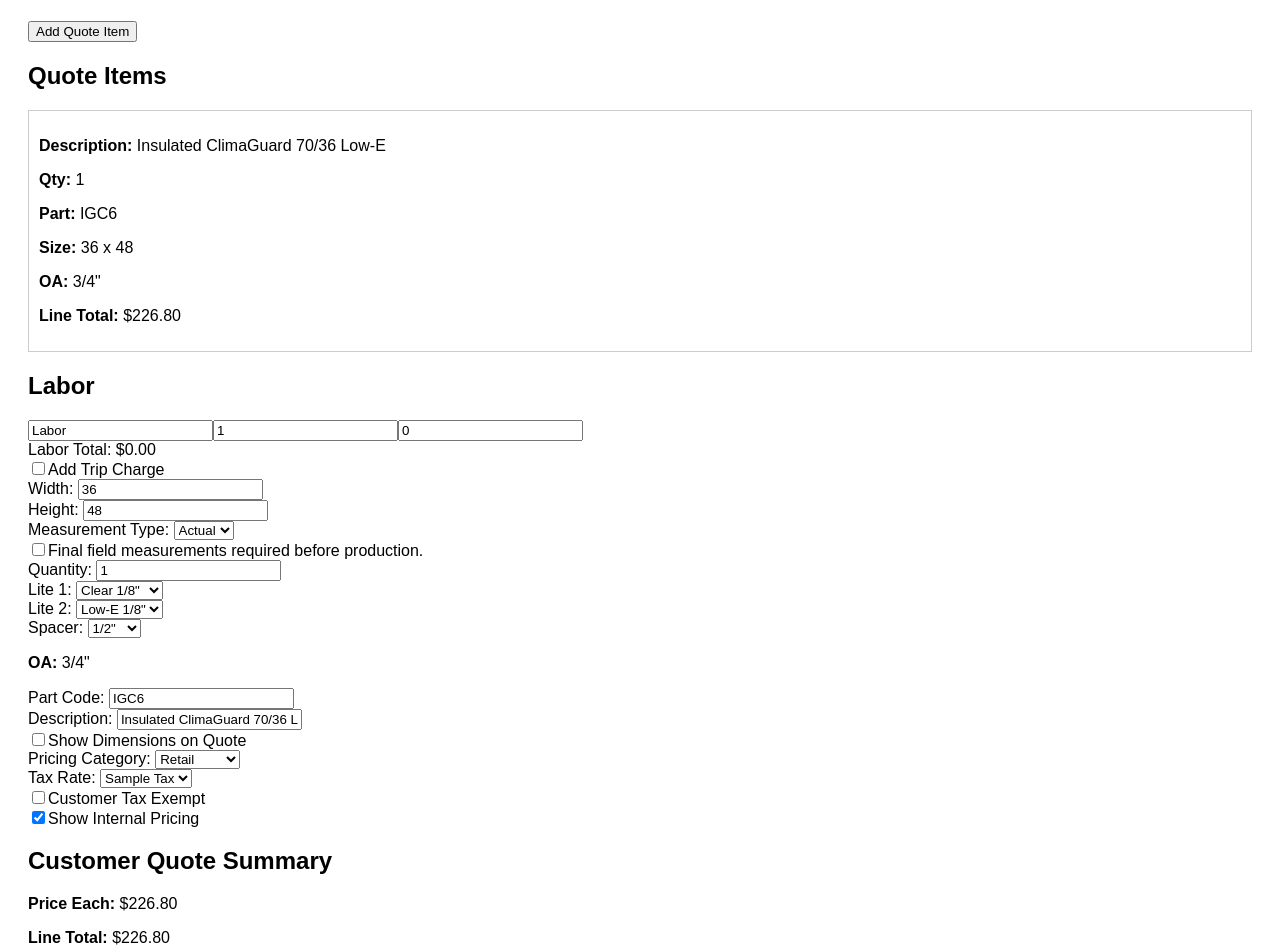
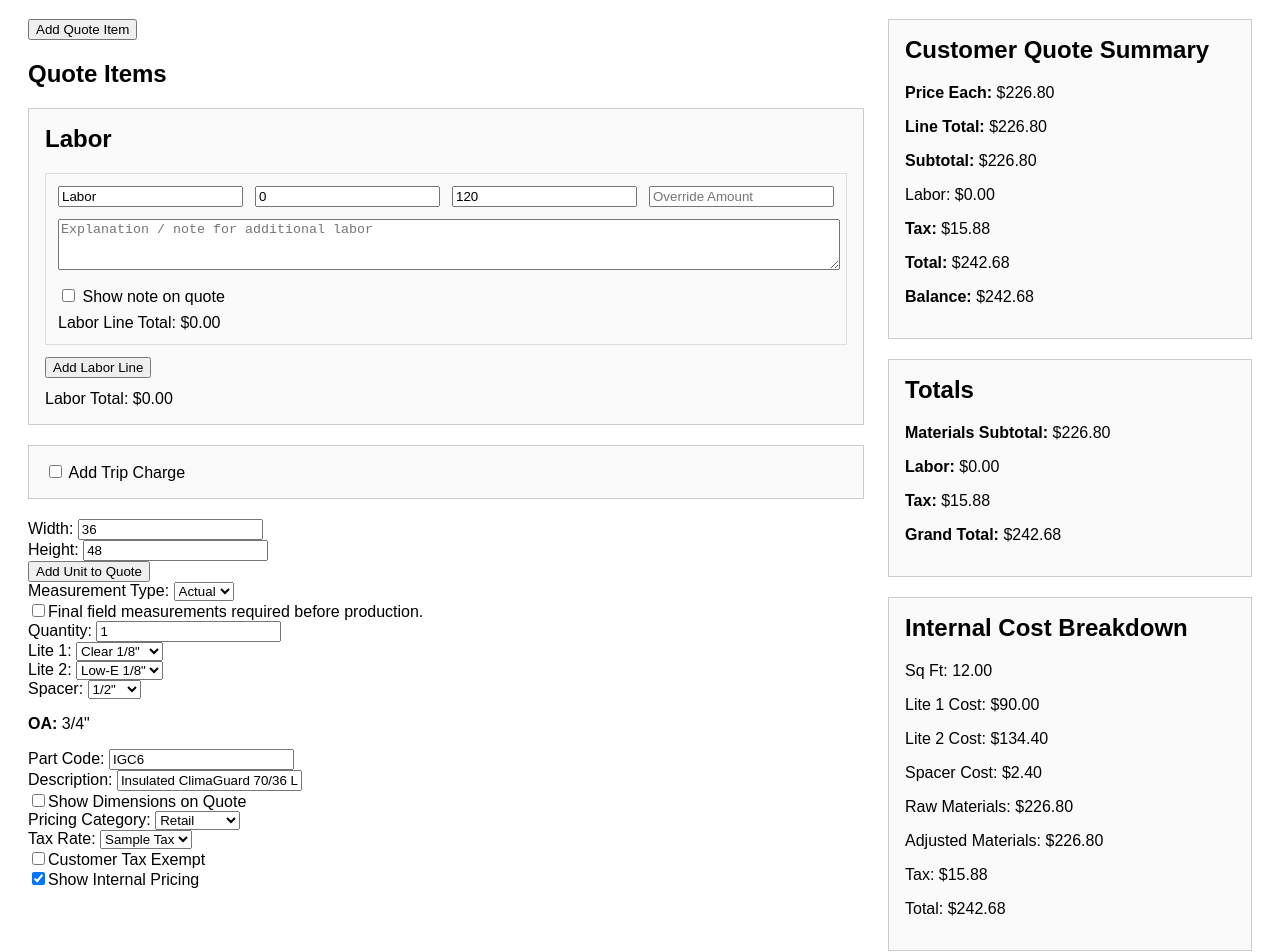
Before and after one commit to fastglassmirrorsandmore/fast-glass-app, a Next.js app: page /quote/new in a window 1280 px wide. Shown: the part 87-1039 px from the top of the page. Built offline with nearby package versions, Linux system fonts and the light colour scheme.

Commit message:
Add multi-line quote builder (basic working version)
- Added quoteItems state
- Added Add Unit to Quote functionality
- Added validation for part code and description
- Synced description with part code

```diff
--- a/src/app/quote/new/page.tsx
+++ b/src/app/quote/new/page.tsx
@@ -1,8 +1,19 @@
 "use client";
 
-import { useMemo, useState } from "react";
+import { useEffect, useMemo, useState } from "react";
 import { priceInsulatedUnit } from "../../../lib/pricing/insulated-unit-pricing";
 import { parseFractionalInches } from "../../../lib/dimensions";
+
+type QuoteItem = {
+  id: string;
+  part: string;
+  description: string;
+  qty: number;
+  width: string;
+  height: string;
+  oa: string;
+  lineTotal: number;
+};
 
 const currency = new Intl.NumberFormat("en-US", {
   style: "currency",
@@ -41,6 +52,7 @@ function getById<T extends { id: string }>(items: T[], id: string): T {
 export default function NewQuotePage() {
   const [width, setWidth] = useState("36");
   const [height, setHeight] = useState("48");
+  const [quoteItems, setQuoteItems] = useState<QuoteItem[]>([]);
   const [measurementType, setMeasurementType] = useState("actual");
   const [finalMeasurementsRequired, setFinalMeasurementsRequired] = useState(false);
   const [quantity, setQuantity] = useState(1);
@@ -54,33 +66,78 @@ export default function NewQuotePage() {
   const [showDimensionsOnQuote, setShowDimensionsOnQuote] = useState(false);
   const [partCode, setPartCode] = useState("IGC6");
   const [description, setDescription] = useState("Insulated ClimaGuard 70/36 Low-E");
+useEffect(() => {
+  if (partCode === "IGC6") {
+    setDescription("Insulated ClimaGuard 70/36 Low-E");
+  } else if (partCode === "IGCR") {
+    setDescription("Insulated Clear");
+  } else if (partCode === "IGC270") {
+    setDescription("Insulated Cardinal 270");
+  } else if (partCode === "IGC366") {
+    setDescription("Insulated Cardinal 366 Low-E");
+  } else if (!partCode.trim()) {
+    setDescription("");
+  }
+}, [partCode]);
 
   const [laborItems, setLaborItems] = useState([
     {
       id: 1,
       description: "Labor",
-    qty: "1",
-    rate: "0",
+      hours: "0",
+      rate: "120",
+      override: "",
+      note: "",
+      showNoteOnQuote: false,
     },
   ]);
+
   const [showTripCharge, setShowTripCharge] = useState(false);
   const [tripChargeMiles, setTripChargeMiles] = useState("0");
-  const [tripChargeRate, setTripChargeRate] = useState("0.725");
+  const [tripChargeRate, setTripChargeRate] = useState("2.725");
 
-  const [quoteItems, setQuoteItems] = useState([
-    {
-    id: 1,
-    description: "",
-    quantity: 1,
-    partCode: "IGC6",
-    width: "36",
-    height: "48",
-    measurementType: "actual",
-    finalMeasurementsRequired: false,
-    oa: '3/4"',
-    lineTotal: 0,
-  },
-]);
+
+// ✅ PASTE FUNCTION HERE
+function handleAddUnit() {
+  if (!width.trim() || !height.trim()) {
+    alert("Please enter width and height.");
+    return;
+  }
+
+  if (!partCode.trim()) {
+    alert("Please enter a part code.");
+    return;
+  }
+
+  if (!description.trim()) {
+    alert("Please enter a description.");
+    return;
+  }
+
+  if (quantity <= 0) {
+    alert("Quantity must be at least 1.");
+    return;
+  }
+
+  const newItem: QuoteItem = {
+    id: crypto.randomUUID(),
+    part: partCode,
+    description: description,
+    qty: quantity,
+    width,
+    height,
+    oa: overallThickness,
+    lineTotal: priceEach * quantity,
+  };
+
+  setQuoteItems((prev) => [...prev, newItem]);
+
+  setWidth("");
+  setHeight("");
+  setQuantity(1);
+  setPartCode("");
+  setDescription("");
+}
 
   const pricingCategory = getById(PRICING_CATEGORIES, pricingCategoryId);
   const taxRate = getById(TAX_RATES, taxRateId);
@@ -104,8 +161,6 @@ function formatThickness(value: number): string {
     const rounded = Number(value.toFixed(3)).toString();
     return fractions[rounded] ?? `${value}"`;
   }
-
-
 
   const totals = useMemo(() => {
     const parsedWidth = parseFractionalInches(width);
@@ -150,16 +205,25 @@ const totals = useMemo(() => {
     taxRate,
     customerTaxExempt,
   ]);
+
   const customerSubtotal = totals ? totals.adjustedMaterialsAmount : 0;
   const customerTax = totals ? totals.taxAmount : 0;
+
   const laborTotal = laborItems.reduce((sum, item) => {
-  return sum + (Number(item.qty) || 0) * (Number(item.rate) || 0);
+    const calculated = (Number(item.hours) || 0) * (Number(item.rate) || 0);
+    const finalAmount =
+      item.override !== "" ? (Number(item.override) || 0) : calculated;
+
+    return sum + finalAmount;
   }, 0);
-const tripChargeTotal =
-  showTripCharge
+
+  const tripChargeTotal = showTripCharge
     ? (Number(tripChargeMiles) || 0) * (Number(tripChargeRate) || 0)
     : 0;
-const customerTotal = customerSubtotal + laborTotal + tripChargeTotal + customerTax;
+
+  const customerTotal =
+    customerSubtotal + laborTotal + tripChargeTotal + customerTax;
+
   const priceEach = quantity > 0 ? customerSubtotal / quantity : 0;
 
   const lineDescription = showDimensionsOnQuote
@@ -170,13 +234,13 @@ const displayQuoteItems = quoteItems.map((item, index) => {
     if (index === 0) {
       return {
         ...item,
-      description: description,
-      quantity: quantity,
-      partCode: partCode,
-      width: width,
-      height: height,
-      measurementType: measurementType,
-      finalMeasurementsRequired: finalMeasurementsRequired,
+        description,
+        quantity,
+        partCode,
+        width,
+        height,
+        measurementType,
+        finalMeasurementsRequired,
         oa: formatThickness(overallThickness),
         lineTotal: customerSubtotal,
       };
@@ -187,8 +251,17 @@ const displayQuoteItems = quoteItems.map((item, index) => {
 
   return (
     <main style={{ padding: "20px", fontFamily: "Arial" }}>
-    <h1>Quote Builder</h1>
+      <h1 style={{ marginBottom: "20px" }}>Quote Builder</h1>
 
+      <div
+        style={{
+          display: "grid",
+          gridTemplateColumns: "2fr 1fr",
+          gap: "24px",
+          alignItems: "start",
+        }}
+      >
+        <div>
           <button
             type="button"
             onClick={() =>
@@ -211,6 +284,7 @@ return (
           >
             Add Quote Item
           </button>
+
           <h2>Quote Items</h2>
 
           {displayQuoteItems.map((item) => (
@@ -234,72 +308,145 @@ return (
                   Final field measurements required before production.
                 </p>
               )}
-    <p><strong>Line Total:</strong> ${item.lineTotal.toFixed(2)}</p>
+              <p><strong>Line Total:</strong> {currency.format(item.lineTotal)}</p>
             </div>
           ))}
-<div className="mt-6 rounded-xl border bg-white p-4">
-  <h2 className="mb-4 text-lg font-semibold">Labor</h2>
-<div className="grid gap-4 md:grid-cols-3">
+
+          <div style={{ border: "1px solid #ccc", padding: "16px", marginBottom: "20px", background: "#fafafa" }}>
+            <h2 style={{ marginTop: 0 }}>Labor</h2>
+
+            {laborItems.map((item, index) => {
+              const calculated = (Number(item.hours) || 0) * (Number(item.rate) || 0);
+              const finalAmount =
+                item.override !== "" ? (Number(item.override) || 0) : calculated;
+
+              return (
+                <div key={item.id} style={{ border: "1px solid #ddd", padding: "12px", marginBottom: "12px" }}>
+                  <div style={{ display: "grid", gridTemplateColumns: "repeat(4, 1fr)", gap: "12px" }}>
                     <input
                       type="text"
-    value={laborItems[0].description}
+                      value={item.description}
                       onChange={(e) => {
                         const updated = [...laborItems];
-      updated[0].description = e.target.value;
+                        updated[index].description = e.target.value;
                         setLaborItems(updated);
                       }}
                       placeholder="Labor Description"
-    className="border p-2"
                     />
 
                     <input
                       type="number"
-    value={laborItems[0].qty}
+                      value={item.hours}
                       onChange={(e) => {
                         const updated = [...laborItems];
-      updated[0].qty = e.target.value;
+                        updated[index].hours = e.target.value;
                         setLaborItems(updated);
                       }}
-    placeholder="Qty"
-    className="border p-2"
+                      placeholder="Hours"
                     />
 
                     <input
                       type="number"
-    value={laborItems[0].rate}
+                      value={item.rate}
                       onChange={(e) => {
                         const updated = [...laborItems];
-      updated[0].rate = e.target.value;
+                        updated[index].rate = e.target.value;
                         setLaborItems(updated);
                       }}
                       placeholder="Rate"
-    className="border p-2"
+                    />
+
+                    <input
+                      type="number"
+                      value={item.override}
+                      onChange={(e) => {
+                        const updated = [...laborItems];
+                        updated[index].override = e.target.value;
+                        setLaborItems(updated);
+                      }}
+                      placeholder="Override Amount"
                     />
                   </div>
 
-  <div className="mt-3 text-sm">
+                  <div style={{ marginTop: "12px" }}>
+                    <textarea
+                      value={item.note}
+                      onChange={(e) => {
+                        const updated = [...laborItems];
+                        updated[index].note = e.target.value;
+                        setLaborItems(updated);
+                      }}
+                      placeholder="Explanation / note for additional labor"
+                      style={{ width: "100%" }}
+                      rows={3}
+                    />
+                  </div>
+
+                  <div style={{ marginTop: "12px" }}>
+                    <label>
+                      <input
+                        type="checkbox"
+                        checked={item.showNoteOnQuote}
+                        onChange={(e) => {
+                          const updated = [...laborItems];
+                          updated[index].showNoteOnQuote = e.target.checked;
+                          setLaborItems(updated);
+                        }}
+                      />{" "}
+                      Show note on quote
+                    </label>
+                  </div>
+
+                  <div style={{ marginTop: "8px" }}>
+                    Labor Line Total: {currency.format(finalAmount)}
+                  </div>
+                </div>
+              );
+            })}
+
+            <button
+              type="button"
+              onClick={() => {
+                setLaborItems([
+                  ...laborItems,
+                  {
+                    id: Date.now(),
+                    description: "Labor",
+                    hours: "0",
+                    rate: "120",
+                    override: "",
+                    note: "",
+                    showNoteOnQuote: false,
+                  },
+                ]);
+              }}
+            >
+              Add Labor Line
+            </button>
+
+            <div style={{ marginTop: "12px" }}>
               Labor Total: {currency.format(laborTotal)}
             </div>
           </div>
-<div className="mt-6 rounded-xl border bg-white p-4">
-  <label className="flex items-center gap-2 text-sm font-medium">
+
+          <div style={{ border: "1px solid #ccc", padding: "16px", marginBottom: "20px", background: "#fafafa" }}>
+            <label>
               <input
                 type="checkbox"
                 checked={showTripCharge}
                 onChange={(e) => setShowTripCharge(e.target.checked)}
-    />
+              />{" "}
               Add Trip Charge
             </label>
 
             {showTripCharge && (
               <>
-      <div className="mt-4 grid gap-4 md:grid-cols-2">
+                <div style={{ display: "grid", gridTemplateColumns: "1fr 1fr", gap: "12px", marginTop: "12px" }}>
                   <input
                     type="number"
                     value={tripChargeMiles}
                     onChange={(e) => setTripChargeMiles(e.target.value)}
                     placeholder="TC Miles"
-          className="border p-2"
                   />
 
                   <input
@@ -307,16 +454,16 @@ return (
                     value={tripChargeRate}
                     onChange={(e) => setTripChargeRate(e.target.value)}
                     placeholder="TC Rate"
-          className="border p-2"
                   />
                 </div>
 
-      <div className="mt-3 text-sm">
+                <div style={{ marginTop: "12px" }}>
                   Trip Charge Total: {currency.format(tripChargeTotal)}
                 </div>
               </>
             )}
           </div>
+
           <div>
             <label>Width: </label>
             <input type="text" value={width} onChange={(e) => setWidth(e.target.value)} />
@@ -327,21 +474,21 @@ return (
             <input type="text" value={height} onChange={(e) => setHeight(e.target.value)} />
           </div>
 
-    {/* 👉 ADD THIS RIGHT HERE 👇 */}
           <div>
+<div>
+  <button type="button" onClick={handleAddUnit}>
+    Add Unit to Quote
+  </button>
+</div>
             <label>Measurement Type: </label>
-      <select
-        value={measurementType}
-        onChange={(e) => setMeasurementType(e.target.value)}
-      >
+            <select value={measurementType} onChange={(e) => setMeasurementType(e.target.value)}>
               <option value="actual">Actual</option>
               <option value="block">Block</option>
             </select>
           </div>
+
           {measurementType === "block" && (
-  <p style={{ color: "red", fontWeight: "bold" }}>
-    See Original
-  </p>
+            <p style={{ color: "red", fontWeight: "bold" }}>See Original</p>
           )}
 
           <div>
@@ -396,9 +543,11 @@ return (
               ))}
             </select>
           </div>
+
           <p>
             <strong>OA:</strong> {formatThickness(overallThickness)}
           </p>
+
           <div>
             <label>Part Code: </label>
             <input
@@ -460,6 +609,7 @@ return (
               Customer Tax Exempt
             </label>
           </div>
+
           <div>
             <label>
               <input
@@ -470,72 +620,62 @@ return (
               Show Internal Pricing
             </label>
           </div>
+        </div>
 
-
-<h2>Customer Quote Summary</h2>
-
+        <div>
+          <div style={{ border: "1px solid #ccc", padding: "16px", marginBottom: "20px", background: "#fafafa" }}>
+            <h2 style={{ marginTop: 0 }}>Customer Quote Summary</h2>
             <p><strong>Price Each:</strong> {currency.format(priceEach)}</p>
             <p><strong>Line Total:</strong> {currency.format(customerSubtotal)}</p>
             <p><strong>Subtotal:</strong> {currency.format(customerSubtotal)}</p>
             <p>Labor: {currency.format(laborTotal)}</p>
+
+            {laborItems
+              .filter((item) => item.showNoteOnQuote && item.note.trim() !== "")
+              .map((item) => (
+                <p key={item.id}><strong>Labor Note:</strong> {item.note}</p>
+              ))}
+
             <p><strong>Tax:</strong> {currency.format(customerTax)}</p>
             <p><strong>Total:</strong> {currency.format(customerTotal)}</p>
             <p><strong>Balance:</strong> {currency.format(customerTotal)}</p>
-<p>Labor: {currency.format(laborTotal)}</p>
-<p><strong>Tax:</strong> ${customerTax.toFixed(2)}</p>
-<p><strong>Total:</strong> ${customerTotal.toFixed(2)}</p>
-<p><strong>Balance:</strong> ${customerTotal.toFixed(2)}</p>
+          </div>
+
+          <div style={{ border: "1px solid #ccc", padding: "16px", marginBottom: "20px", background: "#fafafa" }}>
+            <h2 style={{ marginTop: 0 }}>Totals</h2>
+
+            <div>
+              <p><strong>Materials Subtotal:</strong> {currency.format(customerSubtotal)}</p>
+              <p><strong>Labor:</strong> {currency.format(laborTotal)}</p>
+              {showTripCharge && (
+                <p><strong>Trip Charge:</strong> {currency.format(tripChargeTotal)}</p>
+              )}
+              <p><strong>Tax:</strong> {currency.format(customerTax)}</p>
+              <p><strong>Grand Total:</strong> {currency.format(customerTotal)}</p>
+            </div>
+          </div>
 
           {showInternalPricing && (
-  <>
-    <h2>Internal Cost Breakdown</h2>
+            <div style={{ border: "1px solid #ccc", padding: "16px", marginBottom: "20px", background: "#fafafa" }}>
+              <h2 style={{ marginTop: 0 }}>Internal Cost Breakdown</h2>
               {totals ? (
                 <>
                   <p>Sq Ft: {totals.sqFt.toFixed(2)}</p>
-        <p>Lite 1 Cost: ${totals.lite1Amount.toFixed(2)}</p>
-        <p>Lite 2 Cost: ${totals.lite2Amount.toFixed(2)}</p>
-        <p>Spacer Cost: ${totals.spacerAmount.toFixed(2)}</p>
-        <p>Raw Materials: ${totals.materialsAmount.toFixed(2)}</p>
-        <p>Adjusted Materials: ${totals.adjustedMaterialsAmount.toFixed(2)}</p>
-        <p>Tax: ${totals.taxAmount.toFixed(2)}</p>
-        <p>Total: ${totals.totalAmount.toFixed(2)}</p>
+                  <p>Lite 1 Cost: {currency.format(totals.lite1Amount)}</p>
+                  <p>Lite 2 Cost: {currency.format(totals.lite2Amount)}</p>
+                  <p>Spacer Cost: {currency.format(totals.spacerAmount)}</p>
+                  <p>Raw Materials: {currency.format(totals.materialsAmount)}</p>
+                  <p>Adjusted Materials: {currency.format(totals.adjustedMaterialsAmount)}</p>
+                  <p>Tax: {currency.format(totals.taxAmount)}</p>
+                  <p>Total: {currency.format(totals.totalAmount)}</p>
                 </>
               ) : (
                 <p>Enter a valid width and height.</p>
               )}
-<div className="mt-6 rounded-xl border bg-white p-4">
-  <h2 className="mb-4 text-lg font-semibold">Totals</h2>
-
-  <div className="space-y-2 text-sm">
-    <div className="flex items-center justify-between">
-      <span>Materials Subtotal</span>
-      <span>{currency.format(customerSubtotal)}</span>
-    </div>
-
-    <div className="flex items-center justify-between">
-      <span>Labor</span>
-      <span>{currency.format(laborTotal)}</span>
-    </div>
-{showTripCharge && (
-  <div className="flex items-center justify-between">
-    <span>Trip Charge</span>
-    <span>{currency.format(tripChargeTotal)}</span>
             </div>
           )}
-
-    <div className="flex items-center justify-between">
-      <span>Tax</span>
-      <span>{currency.format(customerTax)}</span>
-    </div>
-
-    <div className="flex items-center justify-between border-t pt-2 text-base font-semibold">
-      <span>Grand Total</span>
-      <span>{currency.format(customerTotal)}</span>
         </div>
       </div>
-</div>
-  </>
-)}
     </main>
   );
 }
```
Lines whose indentation alone changed are shown as unchanged.
